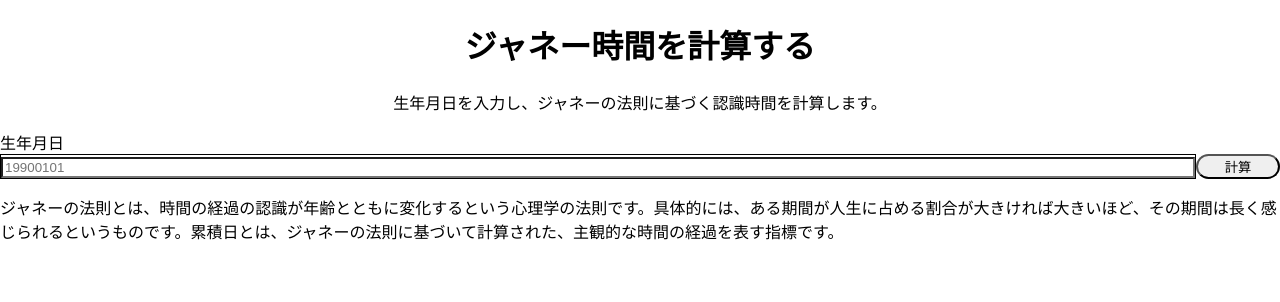
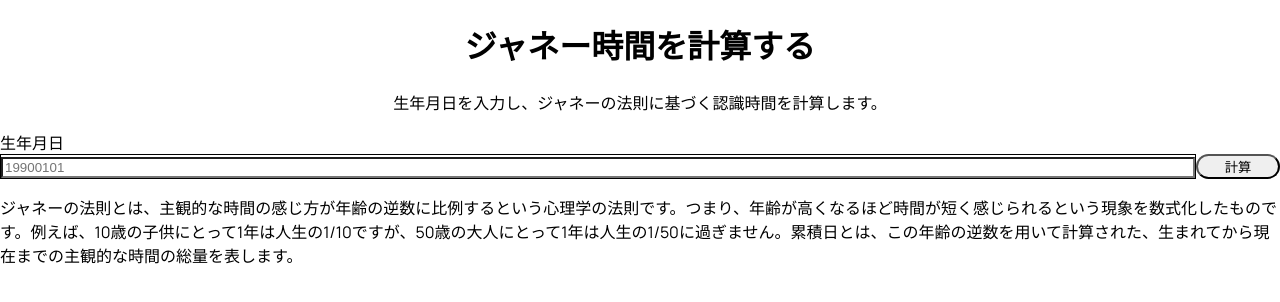
Before and after one commit to nannany/janet, a React (Vite) app: page / in a window 1280 px wide. Shown: the top 302 px of the page. Built offline with nearby package versions, Linux system fonts and the light colour scheme.

Commit message:
refactor: update explanation of Jané's law for clarity and accuracy

```diff
--- a/src/App.tsx
+++ b/src/App.tsx
@@ -44,7 +44,7 @@ function App() {
               {/* Description */}
               <div className="px-4 py-3">
                 <p className="text-base text-primary leading-relaxed">
-                  ジャネーの法則とは、時間の経過の認識が年齢とともに変化するという心理学の法則です。具体的には、ある期間が人生に占める割合が大きければ大きいほど、その期間は長く感じられるというものです。累積日とは、ジャネーの法則に基づいて計算された、主観的な時間の経過を表す指標です。
+                  ジャネーの法則とは、主観的な時間の感じ方が年齢の逆数に比例するという心理学の法則です。つまり、年齢が高くなるほど時間が短く感じられるという現象を数式化したものです。例えば、10歳の子供にとって1年は人生の1/10ですが、50歳の大人にとって1年は人生の1/50に過ぎません。累積日とは、この年齢の逆数を用いて計算された、生まれてから現在までの主観的な時間の総量を表します。
                 </p>
               </div>
             </div>
```
